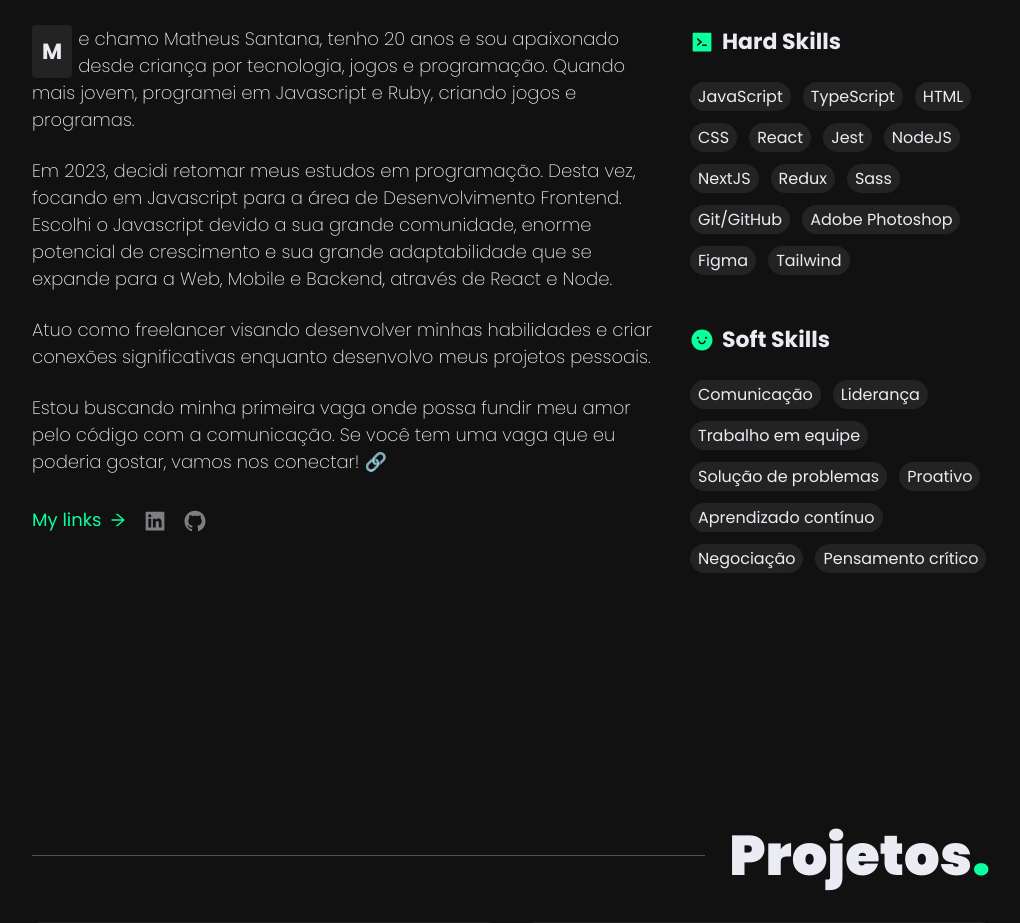
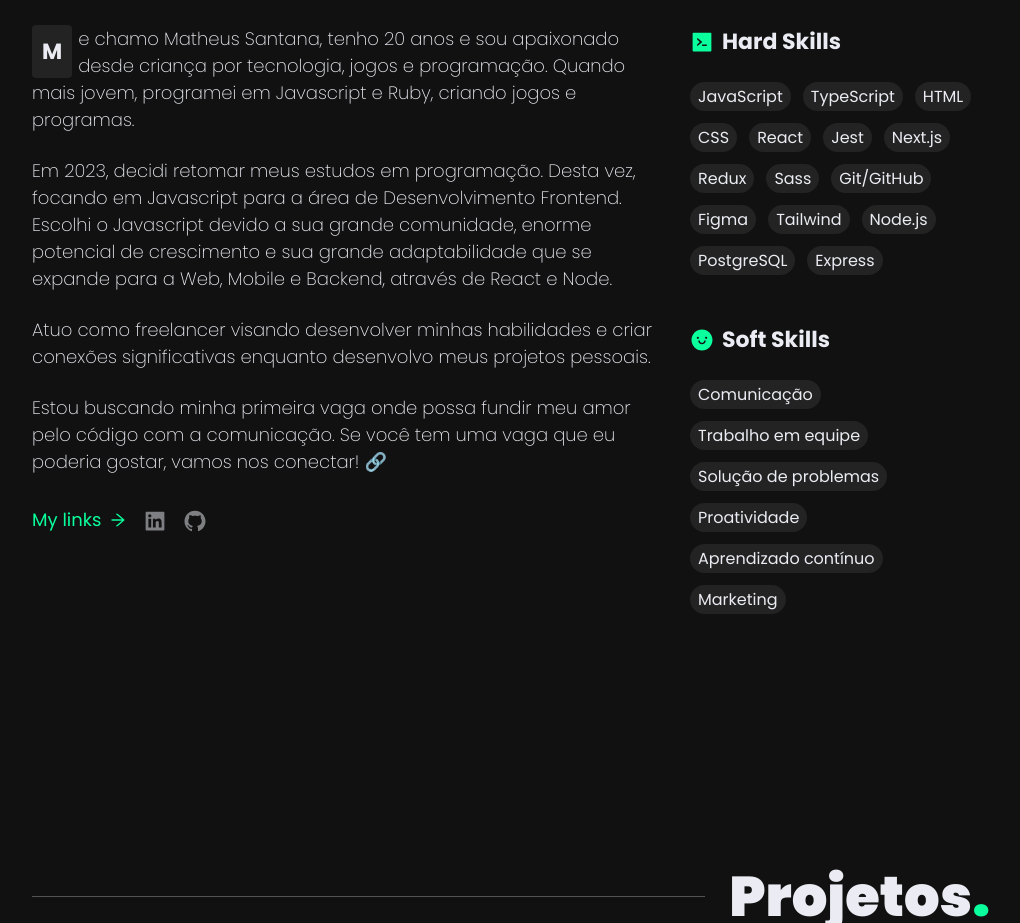
Before and after one commit to omatheusant/steam-portfolio-typescript, a Next.js app: page / in a window 1280 px wide. Shown: the part 980-1903 px from the top of the page, without its empty margins (159-1179 px from the left). Built offline with nearby package versions, Linux system fonts and the light colour scheme.

Commit message:
update stats

```diff
--- a/components/home/about/Stats.tsx
+++ b/components/home/about/Stats.tsx
@@ -18,14 +18,15 @@ export const Stats = () => {
             <span className="chip">CSS</span>
             <span className="chip">React</span>
             <span className="chip">Jest</span>
-            <span className="chip">NodeJS</span>
-            <span className="chip">NextJS</span>
+            <span className="chip">Next.js</span>
             <span className="chip">Redux</span>
             <span className="chip">Sass</span>
             <span className="chip">Git/GitHub</span>
-            <span className="chip">Adobe Photoshop</span>
             <span className="chip">Figma</span>
             <span className="chip">Tailwind</span>
+            <span className="chip">Node.js</span>
+            <span className="chip">PostgreSQL</span>
+            <span className="chip">Express</span>
           </div>
         </div>
       </Reveal>
@@ -37,13 +38,11 @@ export const Stats = () => {
           </h4>
           <div className={styles.statGrid}>
             <span className="chip">Comunicação</span>
-            <span className="chip">Liderança</span>
             <span className="chip">Trabalho em equipe</span>
             <span className="chip">Solução de problemas</span>
-            <span className="chip">Proativo</span>
+            <span className="chip">Proatividade</span>
             <span className="chip">Aprendizado contínuo</span>
-            <span className="chip">Negociação</span>
-            <span className="chip">Pensamento crítico</span>
+            <span className="chip">Marketing</span>
           </div>
         </div>
       </Reveal>
```
